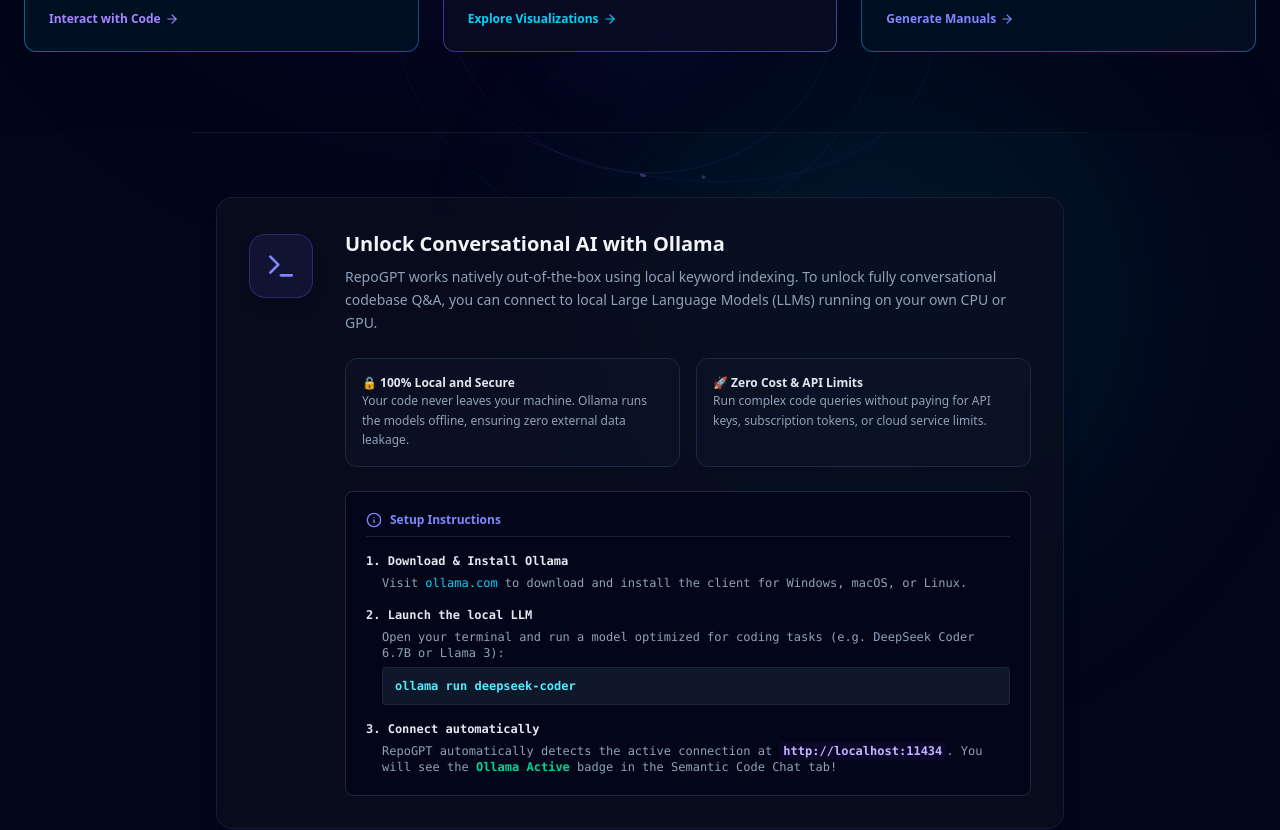
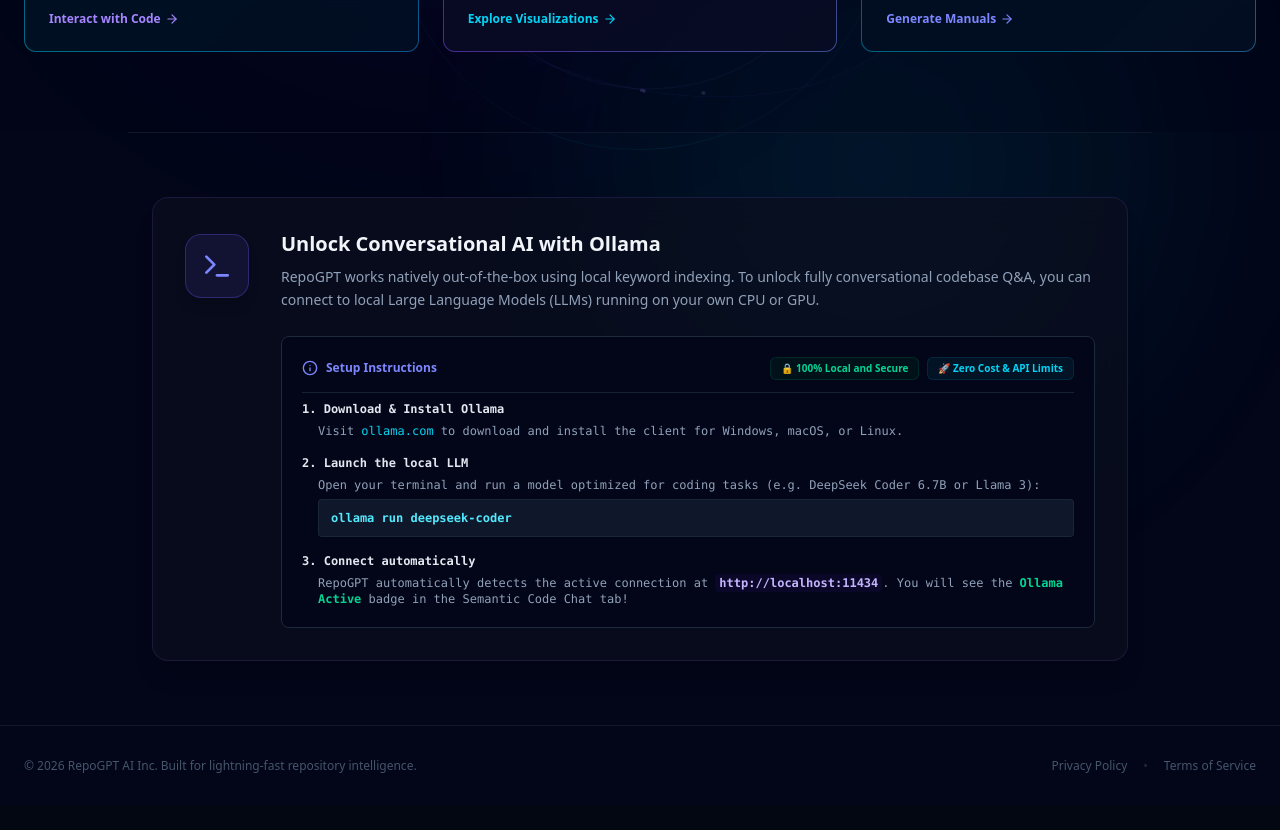
Before and after one commit to jaymore4501/RepoGPT, a Next.js app: page / in a window 1280 px wide. Shown: the part 1000-1830 px from the top of the page. After the commit the page ends 1806 px from the top, so only its background shows below. Built offline with nearby package versions, Linux system fonts and the light colour scheme.

Commit message:
Enhance Ollama guide layout with badges and 90 percent width spacing

```diff
--- a/src/app/page.tsx
+++ b/src/app/page.tsx
@@ -381,8 +381,7 @@
 
               {/* Collapsible Repository Explorer Panel */}
               <div
-                className={`transition-all duration-500 ease-in-out overflow-hidden origin-top ${
-                  showExploreRepos
+                className={`transition-all duration-500 ease-in-out overflow-hidden origin-top ${showExploreRepos
                   ? 'max-h-[1000px] opacity-100 mt-6 scale-100 visible'
                   : 'max-h-0 opacity-0 scale-95 invisible'
                   }`}
@@ -408,8 +407,7 @@
                         <button
                           key={category.id}
                           onClick={() => setActiveCategory(category.id)}
-                          className={`px-3.5 py-2 rounded-lg text-xs font-semibold whitespace-nowrap border flex items-center gap-1.5 transition-all cursor-pointer ${
-                            isActive
+                          className={`px-3.5 py-2 rounded-lg text-xs font-semibold whitespace-nowrap border flex items-center gap-1.5 transition-all cursor-pointer ${isActive
                             ? 'bg-violet-950/40 border-violet-500/35 text-violet-300 shadow-[0_0_12px_rgba(139,92,246,0.12)]'
                             : 'bg-slate-900/30 border-slate-800/80 text-slate-400 hover:text-slate-200 hover:border-slate-700'
                             }`}
@@ -444,8 +442,7 @@
                         </button>
 
                         <div
-                          className={`absolute left-0 mt-2 w-72 rounded-xl bg-slate-950/95 backdrop-blur-xl border border-slate-800 shadow-2xl p-1.5 transition-all duration-305 origin-top-left z-50 ${
-                            isGoalDropdownOpen
+                          className={`absolute left-0 mt-2 w-72 rounded-xl bg-slate-950/95 backdrop-blur-xl border border-slate-800 shadow-2xl p-1.5 transition-all duration-305 origin-top-left z-50 ${isGoalDropdownOpen
                             ? 'opacity-100 scale-100 translate-y-0 visible'
                             : 'opacity-0 scale-95 -translate-y-2 invisible'
                             }`}
@@ -459,8 +456,7 @@
                                   setSelectedGoal(goal.id);
                                   setIsGoalDropdownOpen(false);
                                 }}
-                                className={`w-full text-left px-3.5 py-2.5 rounded-lg text-xs font-semibold flex items-center justify-between transition-all cursor-pointer ${
-                                  isGoalActive
+                                className={`w-full text-left px-3.5 py-2.5 rounded-lg text-xs font-semibold flex items-center justify-between transition-all cursor-pointer ${isGoalActive
                                   ? 'bg-violet-950/40 border border-violet-500/25 text-violet-300'
                                   : 'text-slate-400 hover:bg-slate-900/40 hover:text-slate-200 border border-transparent'
                                   }`}
@@ -587,7 +583,7 @@
       </section>
 
       {/* Ollama Guide Section */}
-      <section id="ollama" className="max-w-4xl mx-auto w-full px-6 py-16 border-t border-slate-900 relative z-20">
+      <section id="ollama" className="max-w-5xl mx-auto w-full px-6 py-16 border-t border-slate-900 relative z-20">
         <div className="glass-panel rounded-2xl p-8 border border-violet-500/15 flex flex-col md:flex-row gap-8 items-start shadow-xl">
           <div className="w-16 h-16 rounded-2xl bg-indigo-950/50 border border-indigo-500/30 flex items-center justify-center shrink-0 shadow-lg mt-1">
             <Terminal className="w-8 h-8 text-indigo-400" />
@@ -602,24 +598,19 @@
               </p>
             </div>
 
-            <div className="grid grid-cols-1 md:grid-cols-2 gap-4 text-xs text-left">
-              <div className="p-4 rounded-xl bg-slate-900/40 border border-slate-800 space-y-2">
-                <span className="font-bold text-slate-200">🔒 100% Local and Secure</span>
-                <p className="text-slate-400 leading-relaxed">
-                  Your code never leaves your machine. Ollama runs the models offline, ensuring zero external data leakage.
-                </p>
+            <div className="bg-slate-950 border border-slate-800 rounded-lg p-5 font-mono text-xs text-slate-300 space-y-4 text-left">
+              <div className="flex flex-col sm:flex-row sm:items-center sm:justify-between gap-3 border-b border-slate-800/80 pb-3 mb-2">
+                <div className="flex items-center gap-2 text-indigo-400 font-sans font-semibold">
+                  <Info className="w-4 h-4" /> Setup Instructions
                 </div>
-              <div className="p-4 rounded-xl bg-slate-900/40 border border-slate-800 space-y-2">
-                <span className="font-bold text-slate-200">🚀 Zero Cost & API Limits</span>
-                <p className="text-slate-400 leading-relaxed">
-                  Run complex code queries without paying for API keys, subscription tokens, or cloud service limits.
-                </p>
+                <div className="flex flex-wrap gap-2 text-[10px] font-sans">
+                  <span className="px-2.5 py-1 rounded-md bg-emerald-950/30 border border-emerald-800/30 text-emerald-400 font-semibold flex items-center gap-1">
+                    🔒 100% Local and Secure
+                  </span>
+                  <span className="px-2.5 py-1 rounded-md bg-cyan-950/30 border border-cyan-800/30 text-cyan-400 font-semibold flex items-center gap-1">
+                    🚀 Zero Cost & API Limits
+                  </span>
                 </div>
-            </div>
-
-            <div className="bg-slate-950 border border-slate-800 rounded-lg p-5 font-mono text-xs text-slate-300 space-y-4 text-left">
-              <div className="flex items-center gap-2 text-indigo-400 border-b border-slate-800/80 pb-2 font-sans font-semibold">
-                <Info className="w-4 h-4" /> Setup Instructions
               </div>
 
               <div className="space-y-1.5">
```
Lines whose indentation alone changed are shown as unchanged.
